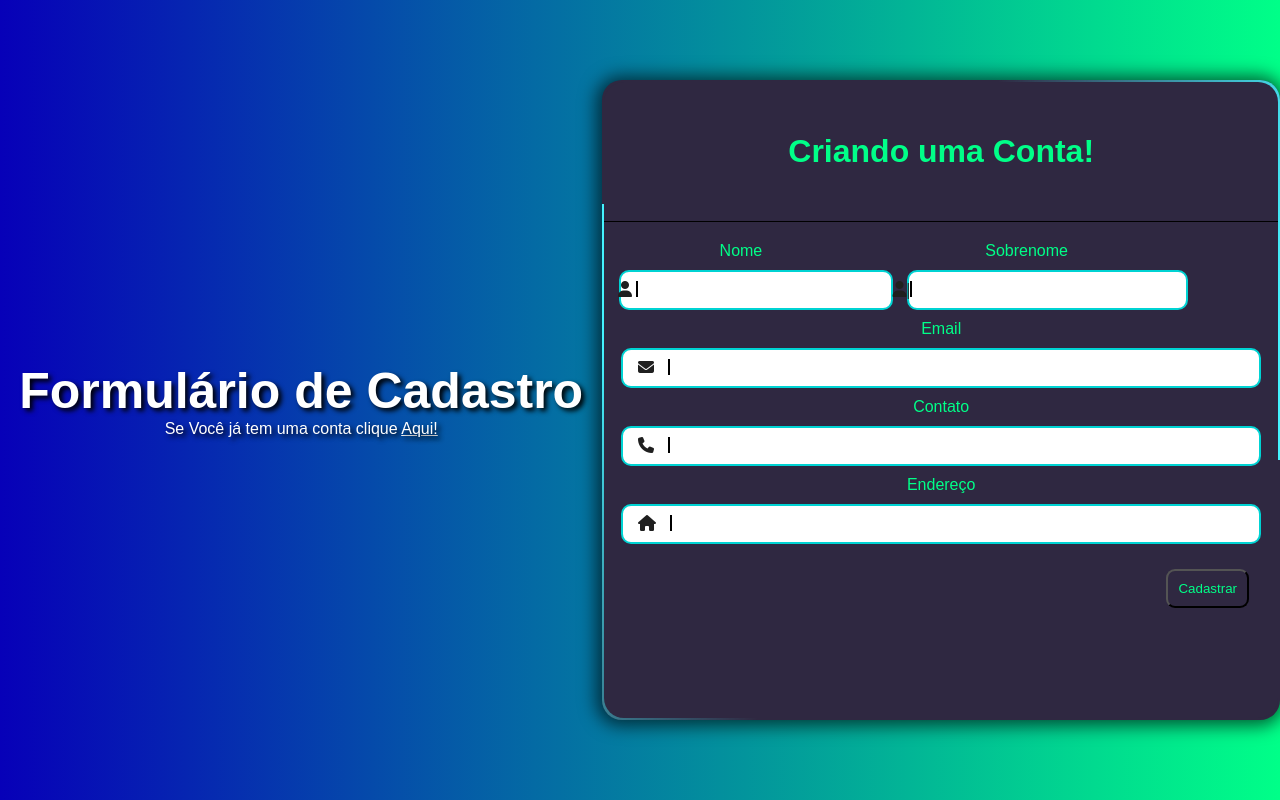
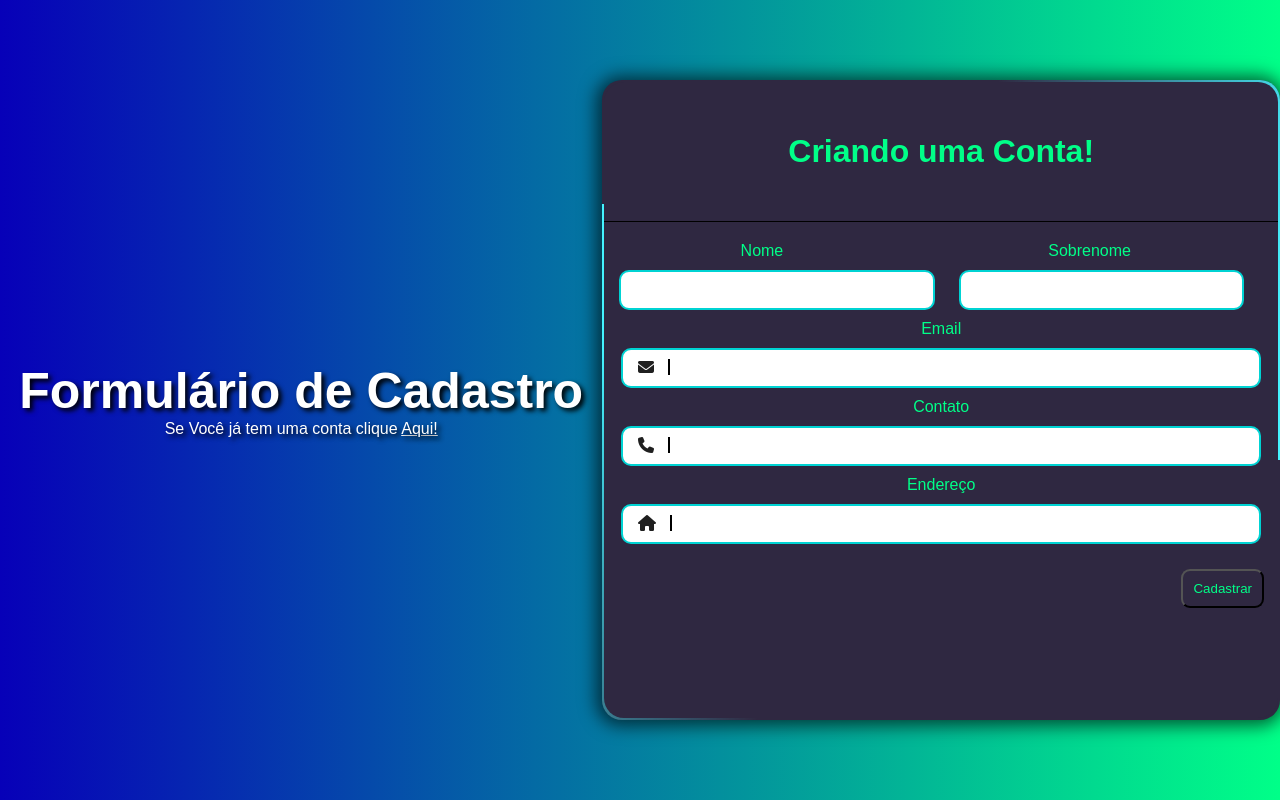
Before and after one commit to PedroH04/Curso_Cni_Cadastro, a plain HTML site: page Curso Cadastro/index.html in a window 1280 px wide. Drawn offline with Linux system fonts and the light colour scheme; a web font is replaced by a local one.

Commit message:
Última Atualização
problemas com o ícone do nome e sobrenome, irei resolver em breve.

```diff
--- a/Curso Cadastro/index.html
+++ b/Curso Cadastro/index.html
@@ -38,13 +38,13 @@
         <div class="textfield">
             <label for="nome" id="label_nome" class="form_label">Nome</label>
             <input type="text" name="nome"  id="input_nome" class="inputs_form" required>
-            <i class="fa fa-user fa-1g fa-fw" class="icon"></i>
+
         </div>
 
         <div class="textfield">
             <label for="sobrenome" id="label_sobrenome" class="form_label">Sobrenome</label>
             <input type="text" name="sobrenome"  id="input_sobrenome" class="inputs_form" required >
-            <i class="fa fa-user fa-1g fa-fw" class="icon">|</i>
+
         </div>
     </div>
 
--- a/Curso Cadastro/style.css
+++ b/Curso Cadastro/style.css
@@ -18,9 +18,6 @@ body{
 
     background: linear-gradient(90deg, #0700b8 0%, #00ff88 100%);
 }
-
-
-
 
 main{
     width: 90vh;
@@ -143,8 +140,9 @@ div.div_nome_sobrenome input{
 }
 
 #input_sobrenome{
-    width: 94%;
+    width: 84%;
 }
+
 #input_nome{
     width: 100%;
     margin-left: 15px;
@@ -160,6 +158,8 @@ div.div_nome_sobrenome input{
     padding-left: 8%;
     margin: 10px;
     outline: none;
+    font-size: 1rem;
+    font-weight: 550;
 
 }
 
@@ -177,18 +177,6 @@ div.div_nome_sobrenome input{
     border-right:2px solid black ;
 }
 
-
-
-
-
-
-
-
-
-
-
-
-
 /*------------ Botão estilização e animação ------------*/
 
 #form_btn{
@@ -199,7 +187,7 @@ div.div_nome_sobrenome input{
 
 #btn{
     margin-top: 15px;
-    margin-right: 29px;
+    margin-right: 14px;
     cursor: pointer;
     padding: 10px;
     border-radius: 9px;
@@ -211,4 +199,5 @@ div.div_nome_sobrenome input{
 #btn:hover{
     background: rgba(255, 255, 255, 0.822);
     font-weight: bold;
+    color: black;
 }
```
